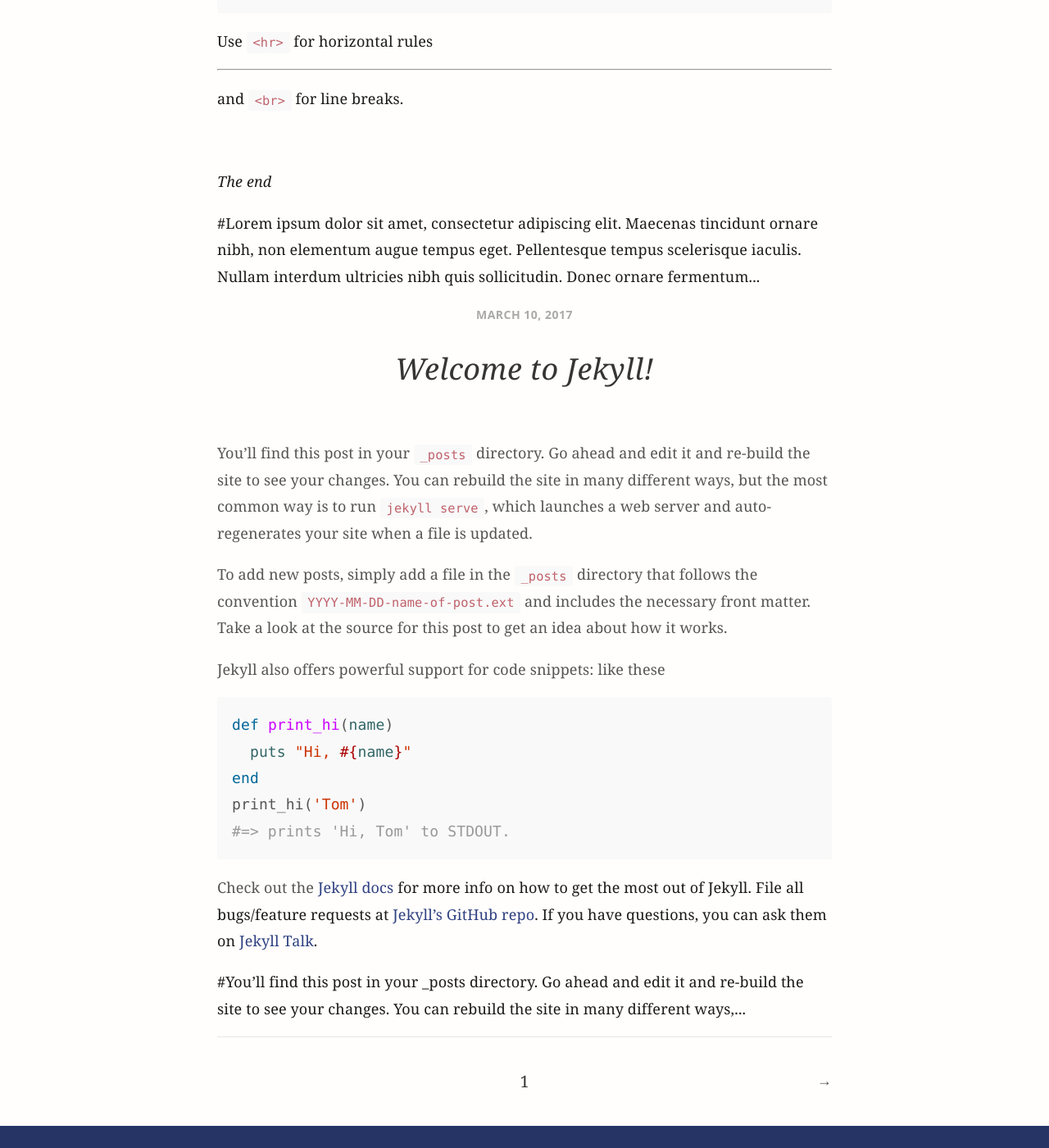
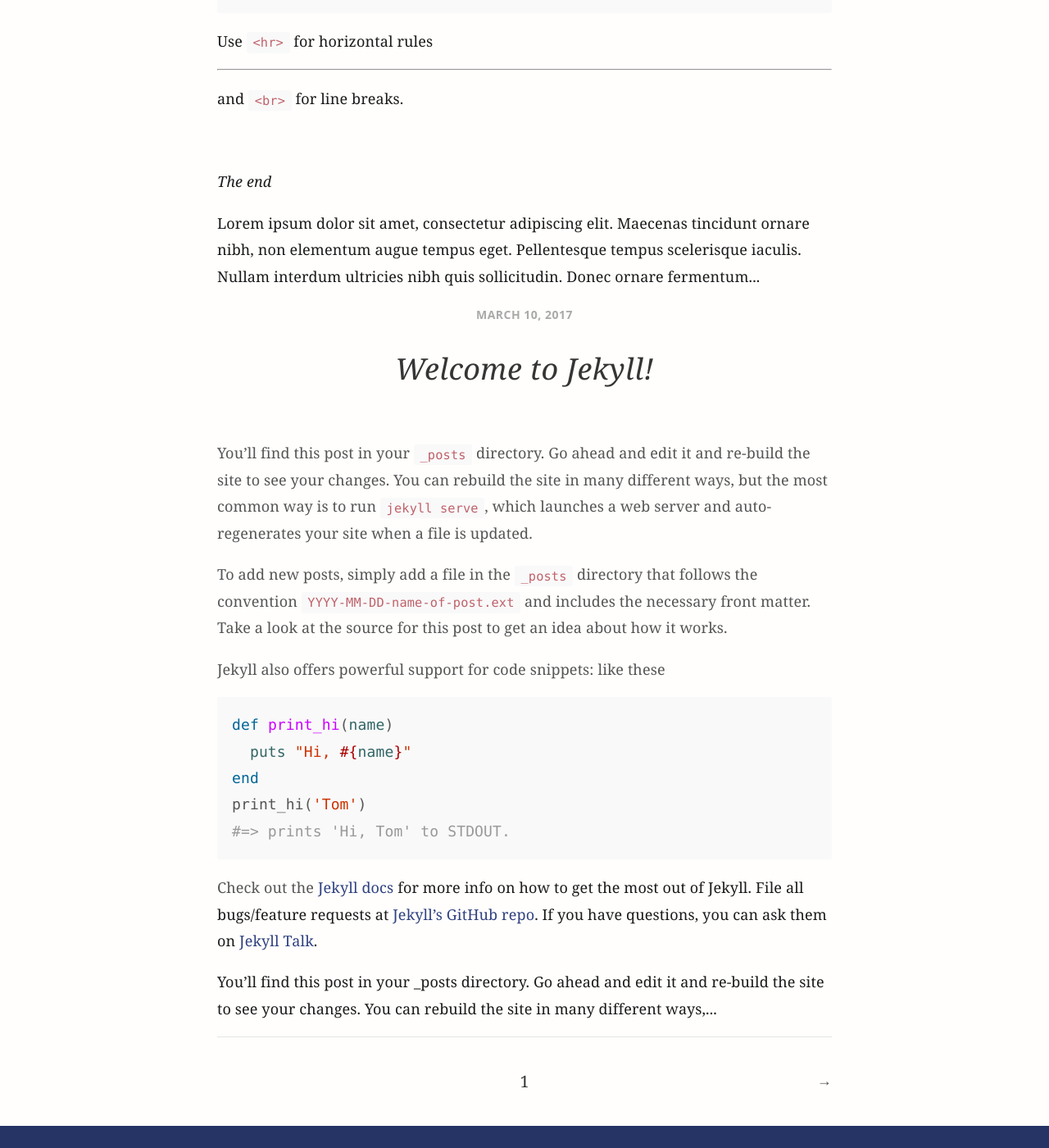
Before and after one commit to sunnyoaks/portfolio, a Jekyll site: the page built from index.html, in a window 1280 px wide and 1400 px high, scrolled down 12376 px. Shown: the whole window at 82% size. Built offline with Jekyll 4.4.1, drawn with Linux system fonts in a browser that asks for light colours; the list of posts is cut into pages by our own code; some of the changed text lies outside the part shown.

Commit message:
Home page

```diff
--- a/_layouts/home.html
+++ b/_layouts/home.html
@@ -12,7 +12,7 @@
 
         <p>
           {{ post.content}}
-          #{{ post.content | strip_html | truncatewords: 30 }}
+          {{ post.content | strip_html | truncatewords: 30 }}
 
         </p>
 
```
